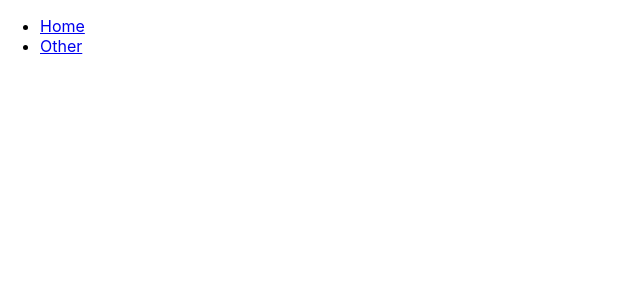
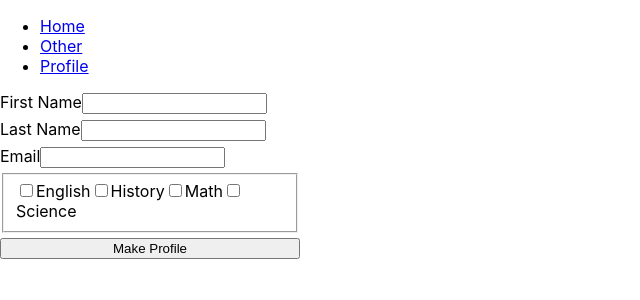
Before and after one commit to surajgopal85/learning-management-system, a React (Create React App) app in the folder app/: page /buildProfile in a window 1280 px wide. Before the commit this address had no page. Shown: the top 300 px of the page, without its empty margins (0-640 px from the left). Built offline with nearby package versions, Linux system fonts and the light colour scheme.

Commit message:
began a form for making a teacher profile --- starting simple. linked to app.tsx

```diff
--- a/app/src/App.tsx
+++ b/app/src/App.tsx
@@ -2,6 +2,7 @@ import React from "react";
 import { BrowserRouter as Router, Route, Routes, Link } from "react-router-dom";
 import ThingComponent from "./components/ThingComponent";
 import OtherComponent from "./components/Other/OtherComponent";
+import { TeacherProfile } from "./components/Profile/TeacherProfile";
 
 const App: React.FC = () => {
   return (
@@ -15,12 +16,16 @@ const App: React.FC = () => {
             <li>
               <Link to="/other">Other</Link>
             </li>
+            <li>
+              <Link to="/buildProfile">Profile</Link>
+            </li>
           </ul>
         </nav>
 
         <Routes>
           <Route path="/" element={<ThingComponent />} />
           <Route path="/other" element={<OtherComponent />} />
+          <Route path="/buildProfile" element={<TeacherProfile />} />
         </Routes>
       </div>
     </Router>
--- /dev/null
+++ b/app/src/components/Profile/TeacherProfile.css
@@ -0,0 +1,6 @@
+.teacher-form {
+    display: flex;
+    flex-direction: column;
+    gap: 5px;
+    max-width: 300px;
+}
--- /dev/null
+++ b/app/src/components/Profile/TeacherProfile.tsx
@@ -0,0 +1,78 @@
+import React, { useState } from 'react';
+import './TeacherProfile.css';
+
+interface TeacherForm {
+    firstName: string,
+    lastName: string,
+    email: string,
+    subjects: string[]
+}
+
+const SUBJECTS = ['English', 'History', 'Math', 'Science']
+
+export const TeacherProfile: React.FC = () => {
+    // useState for TeacherForm object => init empty
+    const [teacherFormData, setTeacherFormData] = useState<TeacherForm>({
+        firstName: '',
+        lastName: '',
+        email: '',
+        subjects: []
+    })
+
+    // handle any change in form data
+    const handleFormChange = (e: React.ChangeEvent<HTMLInputElement>) => {
+        setTeacherFormData({...teacherFormData, [e.target.name]: e.target.value})
+    }
+    // specifically handle subject multi-select change
+    // set subjects to any subject that is added and was not previously in subjects[]
+    const handleSubjectChange = (subject: string) => {
+        setTeacherFormData((prevState) => ({
+            ...prevState,
+            subjects: prevState.subjects.includes(subject) ?
+            prevState.subjects.filter((curr) => curr !== subject) :
+            [...prevState.subjects, subject]
+        }))
+    }
+
+
+    return (
+        <div>
+            <form className='teacher-form'>
+                <label>
+                    First Name
+                    <input type="text" name="firstName" value={teacherFormData.firstName} onChange={handleFormChange}>
+                    </input>
+                </label>
+
+                <label>
+                    Last Name
+                    <input type="text" name="lastName" value={teacherFormData.lastName} onChange={handleFormChange}>
+                    </input>
+                </label>
+
+                <label>
+                    Email
+                    <input type="text" name="email" value={teacherFormData.email} onChange={handleFormChange}>
+                    </input>
+                </label>
+
+                {/* looked this up, i didn't know about fieldset! */}
+                <fieldset>
+                {SUBJECTS.map((subject) => (
+                    <label key={subject}>
+                        <input
+                            type="checkbox"
+                            value={subject}
+                            checked={teacherFormData.subjects.includes(subject)}
+                            onChange={() => handleSubjectChange(subject)}
+                        />
+
+                        {subject}
+                    </label>
+                ))}
+                </fieldset>
+                <button type="submit">Make Profile</button>
+            </form>
+        </div>
+    );
+};
```
